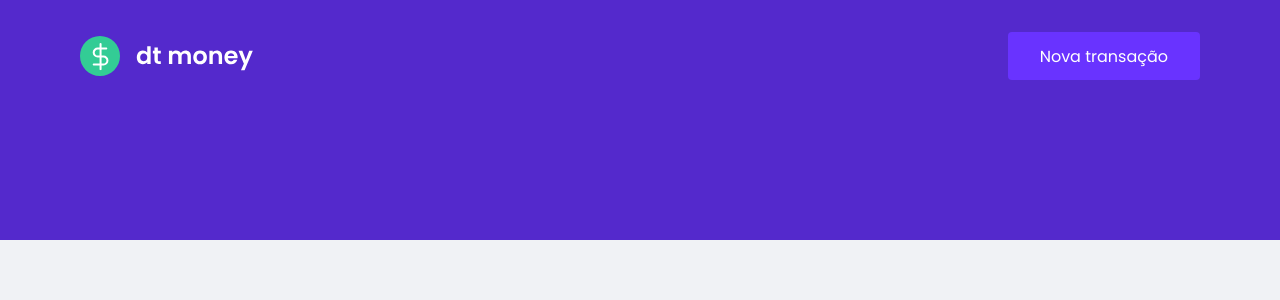
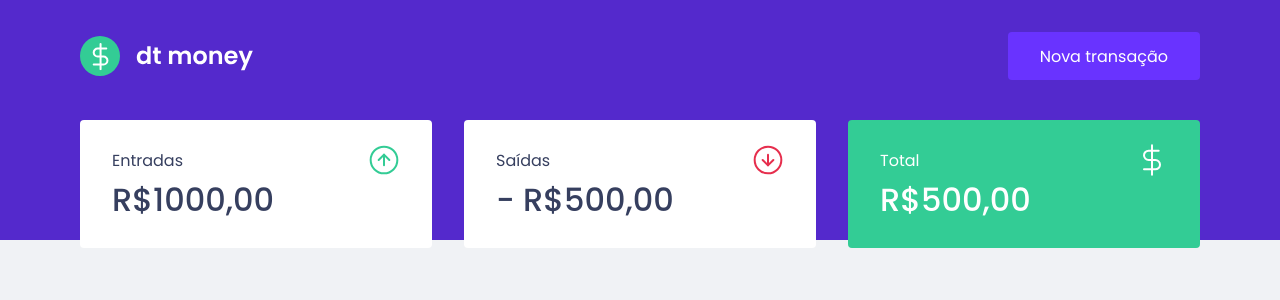
Before and after one commit to matheustark/dtmoney, a React (Create React App) app: page / in a window 1280 px wide. Shown: the top 300 px of the page. Built offline with nearby package versions, Linux system fonts and the light colour scheme.

Commit message:
creating summary

```diff
--- a/public/index.html
+++ b/public/index.html
@@ -8,7 +8,7 @@
   <meta name="viewport" content="width=device-width, initial-scale=1.0">
 
   <link rel="shortcut icon" href="favicon.png" type="image/png">
-  <link href="https://fonts.googleapis.com/css2?family=Poppins&display=swap" rel="stylesheet">
+  <link href="https://fonts.googleapis.com/css2?family=Poppins:wght@400;500;600&display=swap" rel="stylesheet">
 
   <title>dtmoney</title>
 </head>
--- a/src/App.tsx
+++ b/src/App.tsx
@@ -1,4 +1,5 @@
 import { Header } from './components/Header';
+import { Dashboard } from './components/Dashboard';
 import { GlobalStyles } from './styles/global';
 
 
@@ -6,6 +7,7 @@
   return (
     <>
       <Header />
+      <Dashboard />
       <GlobalStyles />
     </>
   );
--- /dev/null
+++ b/src/components/Dashboard/index.tsx
@@ -0,0 +1,10 @@
+import { Summary } from '../Summary';
+import { Container } from './styles';
+
+export function Dashboard() {
+  return (
+    <Container>
+      <Summary />
+    </Container>
+  );
+}
--- /dev/null
+++ b/src/components/Dashboard/styles.ts
@@ -0,0 +1,7 @@
+import styled from 'styled-components';
+
+export const Container = styled.main`
+  max-width: 1120px;
+  margin: 0 auto;
+  padding: 2.5rem 1rem;
+`;
--- /dev/null
+++ b/src/components/Summary/index.tsx
@@ -0,0 +1,32 @@
+import { Container } from "./styles";
+import outcomeImg from '../../assets/outcome.svg'
+import incomeImg from '../../assets/income.svg'
+import totalImg from '../../assets/total.svg'
+
+export function Summary() {
+  return (
+    <Container>
+      <div>
+        <header>
+          <p>Entradas</p>
+          <img src={incomeImg} alt="Entradas" />
+        </header>
+        <strong>R$1000,00</strong>
+      </div>
+      <div>
+        <header>
+          <p>Saídas</p>
+          <img src={outcomeImg} alt="Saídas" />
+        </header>
+        <strong>- R$500,00</strong>
+      </div>
+      <div className="highlight-background" >
+        <header>
+          <p>Total</p>
+          <img src={totalImg} alt="Total" />
+        </header>
+        <strong>R$500,00</strong>
+      </div>
+    </Container>
+  );
+}
--- /dev/null
+++ b/src/components/Summary/styles.ts
@@ -0,0 +1,33 @@
+import styled from 'styled-components';
+
+export const Container = styled.div`
+  display: grid;
+  grid-template-columns: repeat(3, 1fr);
+  gap: 2rem;
+  margin-top: -10rem;
+
+  div {
+    background: var(--shape);
+    padding: 1.5rem 2rem;
+    border-radius: 0.25rem;
+    color: var(--text-title);
+
+    header {
+      display: flex;
+      align-items: center;
+      justify-content: space-between;
+    }
+
+    strong {
+      margin-top: 1rem;
+      font-size: 2rem;
+      font-weight: 500;
+      line-height: 3rem;
+    }
+
+    &.highlight-background {
+      background: var(--green);
+      color: #FFF;
+    }
+  }
+`;
--- a/src/styles/global.ts
+++ b/src/styles/global.ts
@@ -5,6 +5,7 @@
     --background: #f0f2f5;
     --red: #E52E4D;
     --blue: #5429CC;
+    --green: #33cc95;
 
     --blue-light: #6933FF;
 
```
